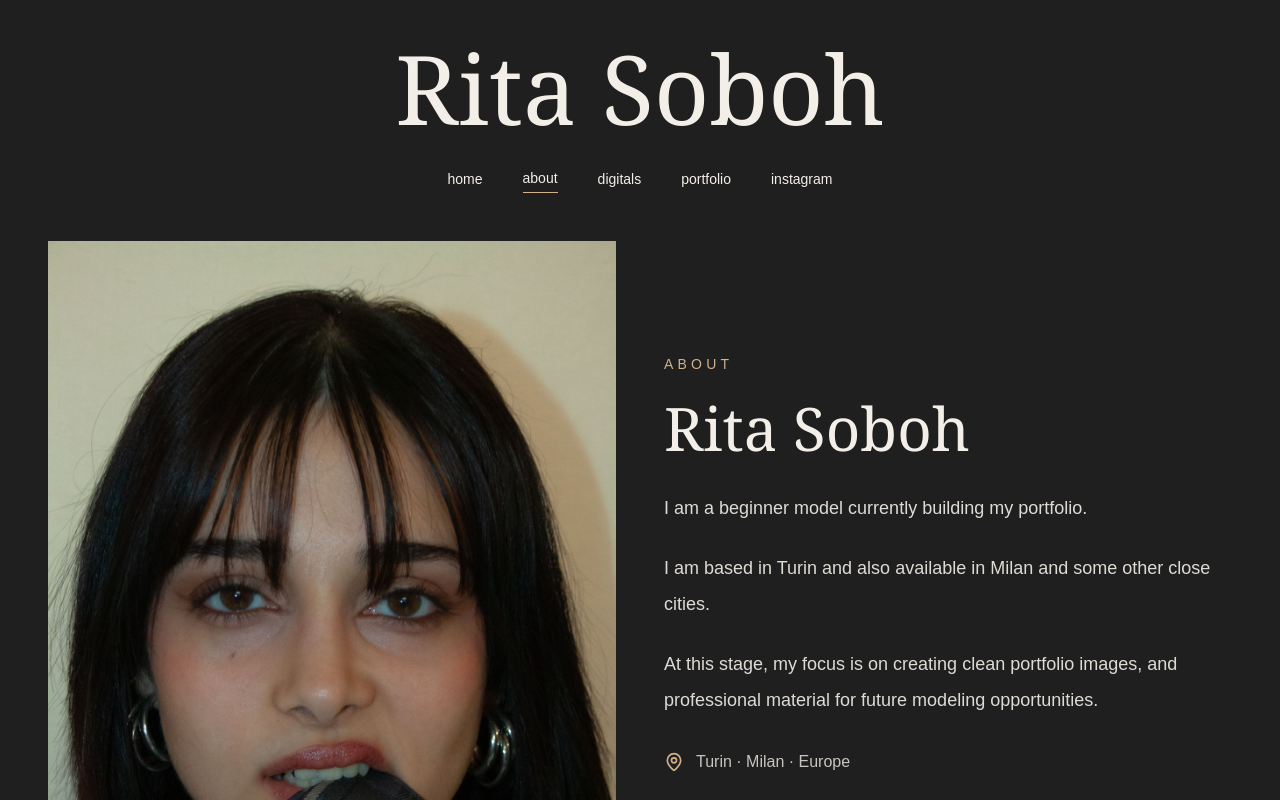
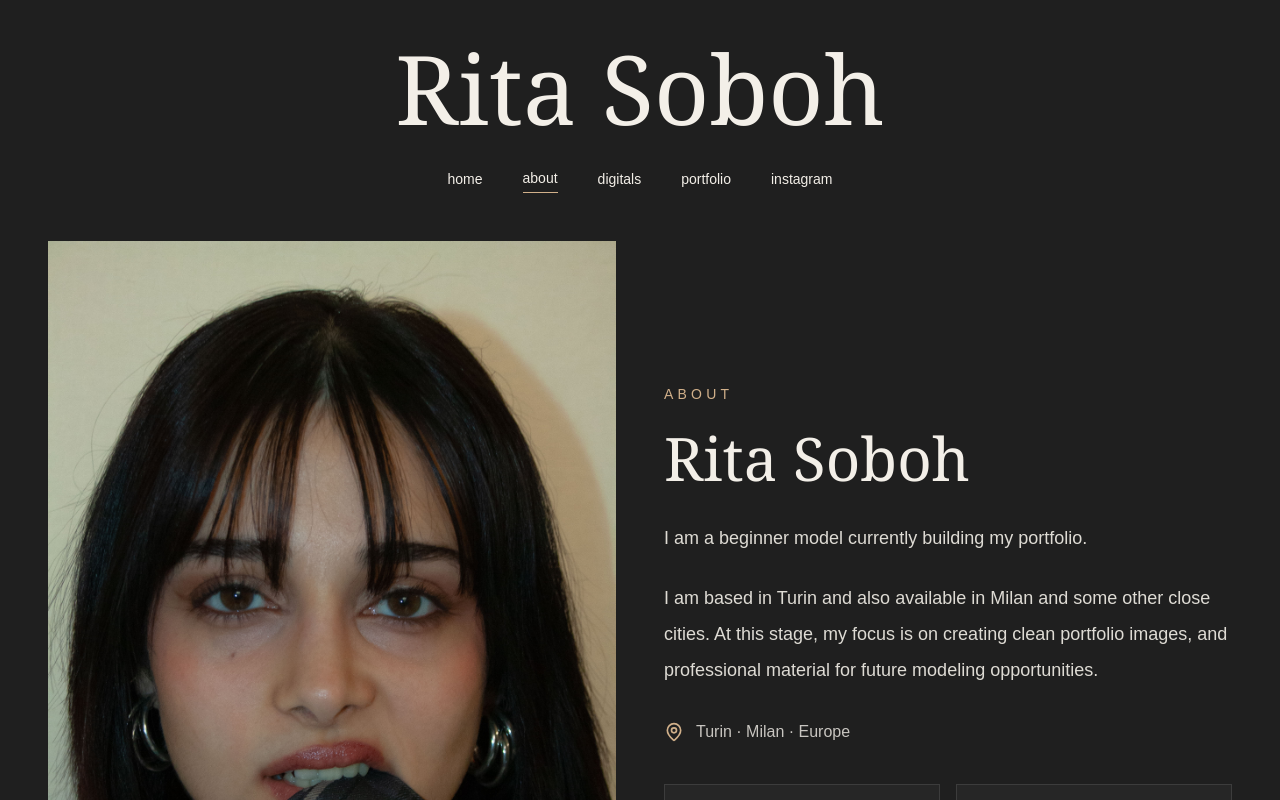
Before and after one commit to pearllllsss/Portfolio, a Next.js app: page /about in a window 1280 px wide. Shown: the top 800 px of the page. Built offline with nearby package versions, Linux system fonts and the light colour scheme.

Commit message:
small updates

```diff
--- a/app/about/page.tsx
+++ b/app/about/page.tsx
@@ -69,8 +69,7 @@ export default function AboutPage() {
             </p>
 
             <p className="mt-6 max-w-2xl text-lg leading-9 text-[#f3efe8]/90">
-              I am based in Turin and also available in Milan and some other close cities.</p>
-              <p className="mt-6 max-w-2xl text-lg leading-9 text-[#f3efe8]/90">At this stage, my focus is on creating clean
+              I am based in Turin and also available in Milan and some other close cities. At this stage, my focus is on creating clean
               portfolio images, and professional material for future modeling
               opportunities.
             </p>
```
